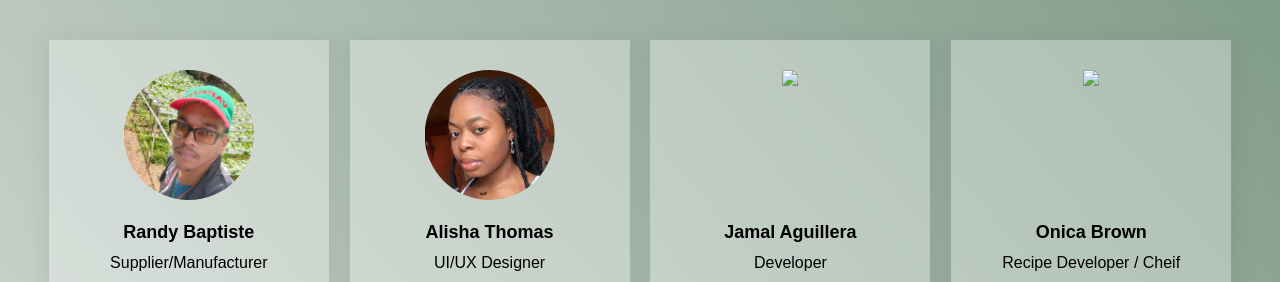
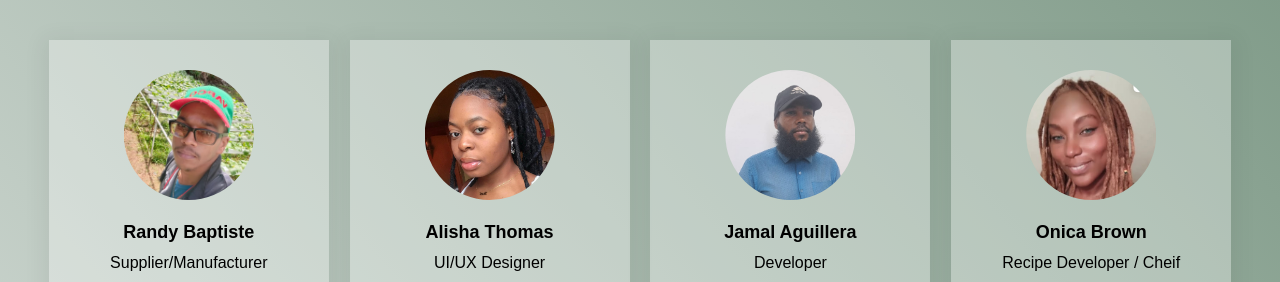
Before and after one commit to FarmersBreakfast/recipes, a plain HTML site: page team.html in a window 1280 px wide. Shown: the part 146-428 px from the top of the page. Drawn offline with Linux system fonts and the light colour scheme.

Commit message:
Update team.html

```diff
--- a/team.html
+++ b/team.html
@@ -98,7 +98,7 @@
                     <div class="card">
                         <div class="team-image-wrapper">
                             <img class="team-member-image"
-                                src="Image/JamalAg.jpeg">
+                                src="Images/JamalAg.jpeg">
                         </div>
                         <p class="text-blk name">
                             Jamal Aguillera
@@ -125,7 +125,7 @@
                     <div class="card">
                         <div class="team-image-wrapper">
                             <img class="team-member-image"
-                                src="Image/Onika.jpeg">
+                                src="Images/Onika.jpeg">
                         </div>
                         <p class="text-blk name">
                             Onica Brown
```
